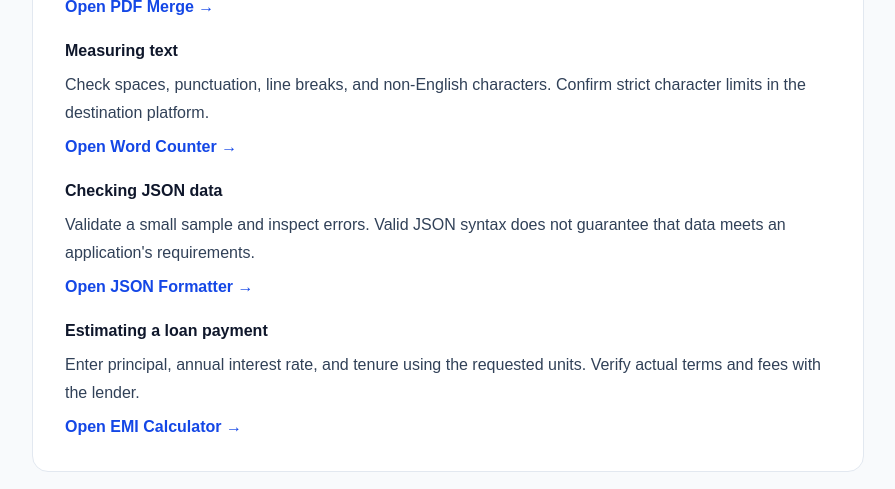
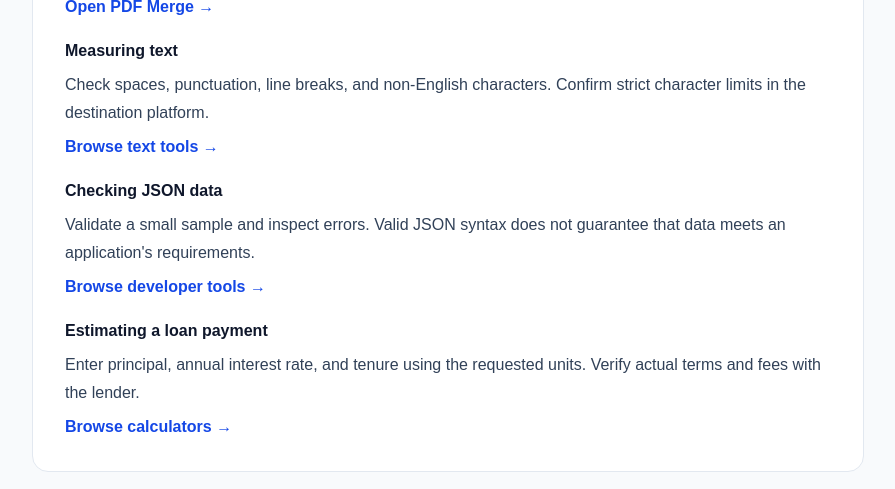
Before and after one commit to WellProSoftware/kaamkitpro, a Next.js app: page /guides/choosing-online-tools in a window 1280 px wide. Shown: the part 1560-2049 px from the top of the page, without its empty margins (192-1087 px from the left). Built offline with nearby package versions, Linux system fonts and the light colour scheme; no server answers.

Commit message:
fix: point guide examples to verified tools directory

```diff
--- a/src/app/guides/choosing-online-tools/page.tsx
+++ b/src/app/guides/choosing-online-tools/page.tsx
@@ -38,9 +38,9 @@ export default function ChoosingOnlineToolsGuide() {
           <h2 className="text-2xl font-bold">Examples by task</h2>
           <div className="mt-5 space-y-5">
             <div><h3 className="font-semibold">Combining PDF documents</h3><p className="mt-2 leading-7 text-slate-700">Arrange files in reading order, merge them, then check the page count, orientation, and first and last pages.</p><Link className="mt-2 inline-block font-semibold text-blue-700 hover:underline" href="/tools/pdf-merge">Open PDF Merge →</Link></div>
-            <div><h3 className="font-semibold">Measuring text</h3><p className="mt-2 leading-7 text-slate-700">Check spaces, punctuation, line breaks, and non-English characters. Confirm strict character limits in the destination platform.</p><Link className="mt-2 inline-block font-semibold text-blue-700 hover:underline" href="/tools/word-counter">Open Word Counter →</Link></div>
-            <div><h3 className="font-semibold">Checking JSON data</h3><p className="mt-2 leading-7 text-slate-700">Validate a small sample and inspect errors. Valid JSON syntax does not guarantee that data meets an application&apos;s requirements.</p><Link className="mt-2 inline-block font-semibold text-blue-700 hover:underline" href="/tools/json-formatter">Open JSON Formatter →</Link></div>
-            <div><h3 className="font-semibold">Estimating a loan payment</h3><p className="mt-2 leading-7 text-slate-700">Enter principal, annual interest rate, and tenure using the requested units. Verify actual terms and fees with the lender.</p><Link className="mt-2 inline-block font-semibold text-blue-700 hover:underline" href="/tools/emi-calculator">Open EMI Calculator →</Link></div>
+            <div><h3 className="font-semibold">Measuring text</h3><p className="mt-2 leading-7 text-slate-700">Check spaces, punctuation, line breaks, and non-English characters. Confirm strict character limits in the destination platform.</p><Link className="mt-2 inline-block font-semibold text-blue-700 hover:underline" href="/tools">Browse text tools →</Link></div>
+            <div><h3 className="font-semibold">Checking JSON data</h3><p className="mt-2 leading-7 text-slate-700">Validate a small sample and inspect errors. Valid JSON syntax does not guarantee that data meets an application&apos;s requirements.</p><Link className="mt-2 inline-block font-semibold text-blue-700 hover:underline" href="/tools">Browse developer tools →</Link></div>
+            <div><h3 className="font-semibold">Estimating a loan payment</h3><p className="mt-2 leading-7 text-slate-700">Enter principal, annual interest rate, and tenure using the requested units. Verify actual terms and fees with the lender.</p><Link className="mt-2 inline-block font-semibold text-blue-700 hover:underline" href="/tools">Browse calculators →</Link></div>
           </div>
         </section>
         <section className="mt-8 rounded-2xl border border-blue-100 bg-blue-50 p-6 sm:p-8">
```
